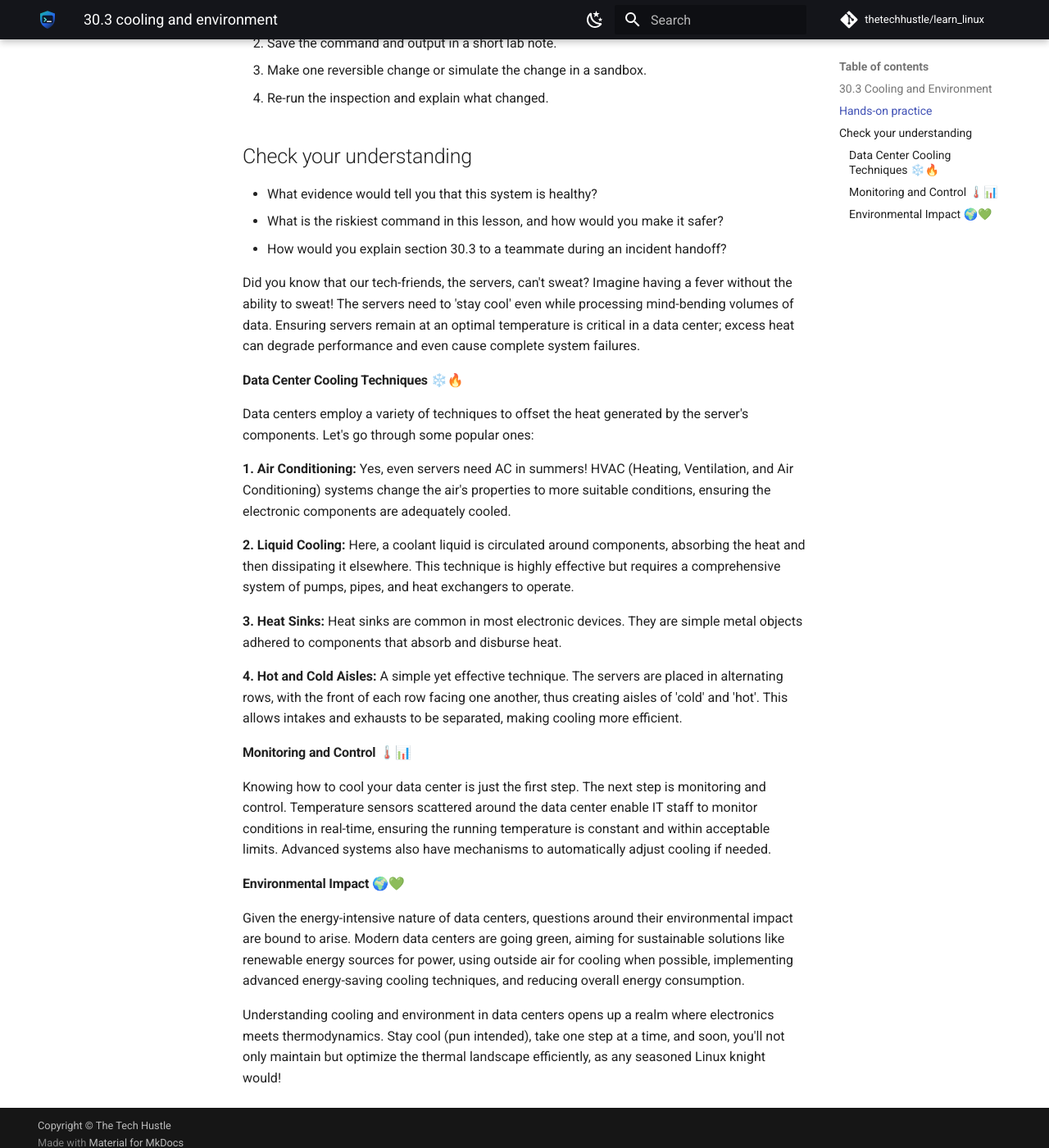
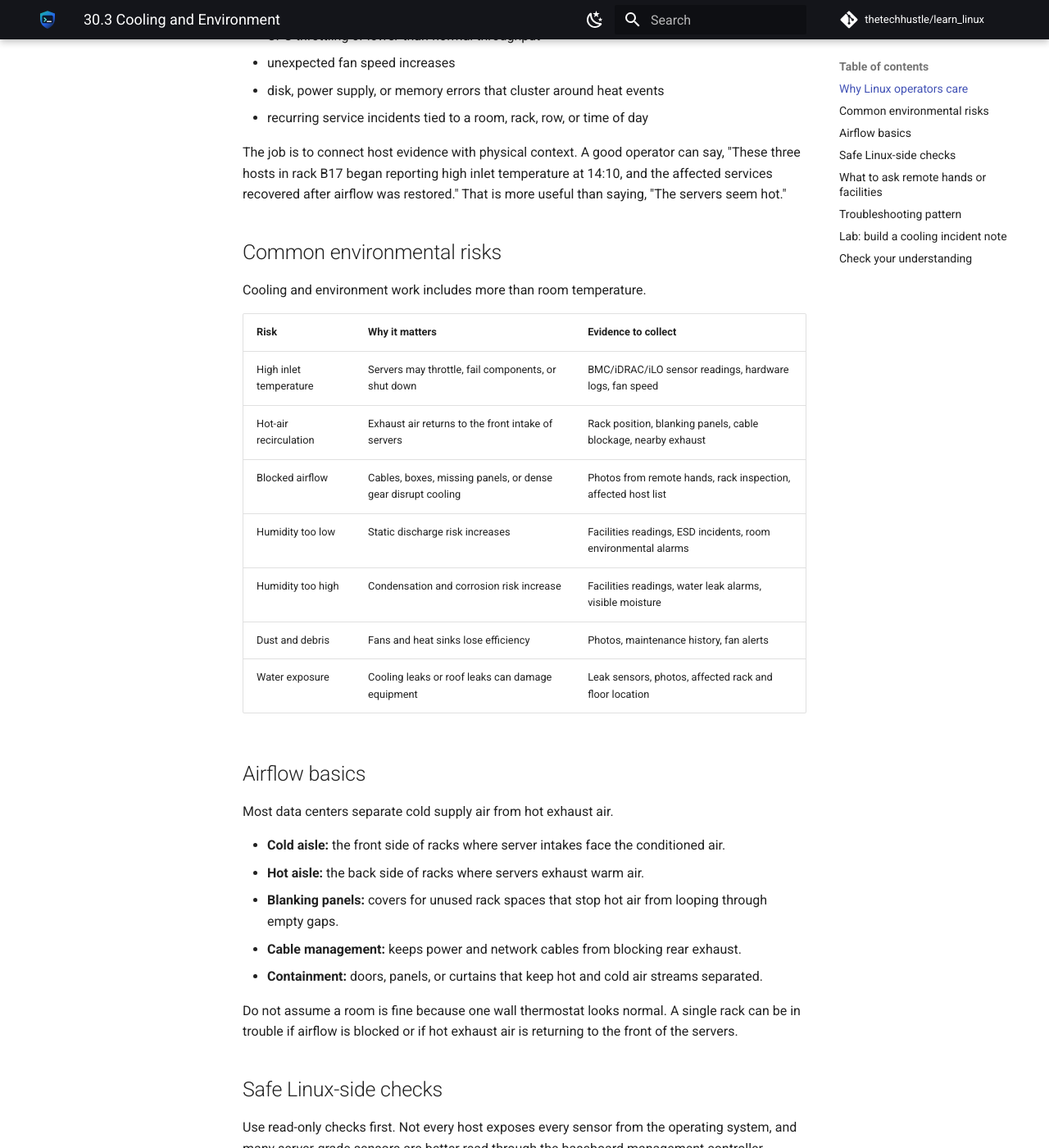
Before and after one commit to thetechhustle/learn_linux, an MkDocs documentation site: the page built from docs/lessons/30_data_center_basics/30.3_cooling_and_environment.md, in a window 1280 px wide and 1400 px high, scrolled down 795 px. Shown: the whole window at 82% size. Built offline with MkDocs 1.6.1 and Material for MkDocs 9.7.7, drawn with Linux system fonts in a browser that asks for light colours; comment, search, counter and statistics services are not loaded; some of the changed text lies outside the part shown.

Commit message:
Improve Chapter 30 cooling lesson (#277)
Co-authored-by: Jules Ai <jules@Juless-Air.ts.net lan>

````diff
--- a/docs/lessons/30_data_center_basics/30.3_cooling_and_environment.md
+++ b/docs/lessons/30_data_center_basics/30.3_cooling_and_environment.md
@@ -1,54 +1,139 @@
-### 30.3 Cooling and Environment
-
-
+# 30.3 Cooling and Environment
 
 !!! abstract "What you will learn"
-    - Explain where **30.3 Cooling and Environment** fits in day-to-day Linux operations.
-    - Use current Linux tooling to inspect, change, and verify the relevant system behavior.
-    - Connect the concept to a real operational scenario: a small office server closet growing into real infrastructure.
+    - Explain why cooling, airflow, humidity, dust, and water risk matter to Linux service reliability.
+    - Collect safe host-side evidence when a server may be thermally stressed.
+    - Write a clear remote-hands or facilities handoff for a cooling or environmental concern.
 
 !!! example "Field story"
-    Imagine a small office server closet growing into real infrastructure. Your job is not to memorize a command; it is to build a short evidence trail, choose a low-risk change, and prove whether the system improved.
+    A batch job slows down every afternoon. CPU graphs show reduced throughput, but nothing obvious changed in the application. A data center technician later reports that the rack sits near a failed floor tile damper and several servers are pulling warm exhaust air back into their front intakes.
 
 !!! success "Operator principle"
-    Power, cooling, physical security, and labeling are reliability features.
+    Cooling is not just a facilities detail. Heat, blocked airflow, water, dust, and humidity can turn a healthy Linux service into an intermittent incident.
 
-## Hands-on practice
+## Why Linux operators care
 
-Run these on a disposable VM, container, or lab machine unless the lesson explicitly says otherwise.
+Linux operators usually do not design the mechanical system for a data center, but they are often the first people to notice thermal trouble through symptoms:
 
-1. Inspect the current state with a read-only command related to this topic.
-2. Save the command and output in a short lab note.
-3. Make one reversible change or simulate the change in a sandbox.
-4. Re-run the inspection and explain what changed.
+- sudden hardware sensor alerts
+- CPU throttling or lower-than-normal throughput
+- unexpected fan speed increases
+- disk, power supply, or memory errors that cluster around heat events
+- recurring service incidents tied to a room, rack, row, or time of day
+
+The job is to connect host evidence with physical context. A good operator can say, "These three hosts in rack B17 began reporting high inlet temperature at 14:10, and the affected services recovered after airflow was restored." That is more useful than saying, "The servers seem hot."
+
+## Common environmental risks
+
+Cooling and environment work includes more than room temperature.
+
+| Risk | Why it matters | Evidence to collect |
+| --- | --- | --- |
+| High inlet temperature | Servers may throttle, fail components, or shut down | BMC/iDRAC/iLO sensor readings, hardware logs, fan speed |
+| Hot-air recirculation | Exhaust air returns to the front intake of servers | Rack position, blanking panels, cable blockage, nearby exhaust |
+| Blocked airflow | Cables, boxes, missing panels, or dense gear disrupt cooling | Photos from remote hands, rack inspection, affected host list |
+| Humidity too low | Static discharge risk increases | Facilities readings, ESD incidents, room environmental alarms |
+| Humidity too high | Condensation and corrosion risk increase | Facilities readings, water leak alarms, visible moisture |
+| Dust and debris | Fans and heat sinks lose efficiency | Photos, maintenance history, fan alerts |
+| Water exposure | Cooling leaks or roof leaks can damage equipment | Leak sensors, photos, affected rack and floor location |
+
+## Airflow basics
+
+Most data centers separate cold supply air from hot exhaust air.
+
+- **Cold aisle:** the front side of racks where server intakes face the conditioned air.
+- **Hot aisle:** the back side of racks where servers exhaust warm air.
+- **Blanking panels:** covers for unused rack spaces that stop hot air from looping through empty gaps.
+- **Cable management:** keeps power and network cables from blocking rear exhaust.
+- **Containment:** doors, panels, or curtains that keep hot and cold air streams separated.
+
+Do not assume a room is fine because one wall thermostat looks normal. A single rack can be in trouble if airflow is blocked or if hot exhaust air is returning to the front of the servers.
+
+## Safe Linux-side checks
+
+Use read-only checks first. Not every host exposes every sensor from the operating system, and many server-grade sensors are better read through the baseboard management controller.
+
+```bash
+# Kernel messages that may mention thermal, CPU, memory, disk, or hardware faults
+journalctl -k --since "2 hours ago" | grep -Ei 'thermal|temperature|throttl|mce|edac|fan|power|hardware'
+
+# CPU frequency and possible throttling context
+lscpu
+grep -H . /sys/devices/system/cpu/cpu*/cpufreq/scaling_cur_freq 2>/dev/null | head
+
+# Local sensor output if lm-sensors is installed and configured
+sensors
+
+# Recent hardware-related service logs on systemd hosts
+journalctl --since "2 hours ago" | grep -Ei 'thermal|temperature|fan|ipmi|bmc|mce|edac'
+```
+
+For physical servers, the best evidence often comes from the management controller:
+
+```bash
+# Examples only: command names vary by vendor and site tooling
+ipmitool sensor list
+ipmitool sel list
+racadm getsensorinfo
+```
+
+!!! warning "Do not make cooling incidents worse"
+    Avoid stress tests, benchmark loops, firmware updates, or unnecessary reboots on hardware that may already be overheating. Preserve evidence, reduce nonessential load if your runbook allows it, and coordinate with facilities or remote hands.
+
+## What to ask remote hands or facilities
+
+When you cannot see the rack, ask for specific observations.
+
+```text
+Cooling/environment check request
+
+Location:
+- Site:
+- Room/row/rack:
+- Affected hosts:
+
+Symptoms:
+- First observed time:
+- Host-side evidence:
+- Services affected:
+
+Please check:
+- Are front intakes facing the cold aisle?
+- Are blanking panels missing near the affected hosts?
+- Are cables or objects blocking front intake or rear exhaust?
+- Are nearby floor tiles, vents, or containment doors out of place?
+- Are fans unusually loud or showing amber LEDs?
+- Are there visible water, dust, or debris issues?
+- What are the local temperature and humidity readings near the rack?
+
+Requested evidence:
+- Photo of rack front
+- Photo of rack rear
+- Any facility alarm or sensor reading near the rack
+```
+
+## Troubleshooting pattern
+
+1. Confirm the scope: one host, one rack, one row, one room, or one service tier.
+2. Capture host evidence before making changes.
+3. Check whether symptoms correlate with time of day, workload, rack position, or facility alarms.
+4. Reduce risk: pause nonessential batch jobs or move traffic only if the service runbook allows it.
+5. Ask remote hands for physical evidence, not just "looks fine."
+6. Record the fix and verify recovery with the same metrics used to detect the problem.
+
+## Lab: build a cooling incident note
+
+Use a lab VM or a non-production host. You do not need to create a real heat problem.
+
+1. Run `journalctl -k --since "2 hours ago"` and save any hardware-related lines.
+2. Run `lscpu` and save CPU model and frequency information.
+3. If `sensors` exists, record the output. If it does not, write down that the host lacks OS-visible sensor data.
+4. Draft a remote-hands request using the template above.
+5. Add a short verification plan: what metric or log would prove the issue is resolved?
 
 ## Check your understanding
 
-- What evidence would tell you that this system is healthy?
-- What is the riskiest command in this lesson, and how would you make it safer?
-- How would you explain section 30.3 to a teammate during an incident handoff?
-
-
-Did you know that our tech-friends, the servers, can't sweat? Imagine having a fever without the ability to sweat! The servers need to 'stay cool' even while processing mind-bending volumes of data. Ensuring servers remain at an optimal temperature is critical in a data center; excess heat can degrade performance and even cause complete system failures.
-
-#### Data Center Cooling Techniques ❄️🔥
-
-Data centers employ a variety of techniques to offset the heat generated by the server's components. Let's go through some popular ones:
-
-**1. Air Conditioning:** Yes, even servers need AC in summers! HVAC (Heating, Ventilation, and Air Conditioning) systems change the air's properties to more suitable conditions, ensuring the electronic components are adequately cooled.
-
-**2. Liquid Cooling:** Here, a coolant liquid is circulated around components, absorbing the heat and then dissipating it elsewhere. This technique is highly effective but requires a comprehensive system of pumps, pipes, and heat exchangers to operate.
-
-**3. Heat Sinks:** Heat sinks are common in most electronic devices. They are simple metal objects adhered to components that absorb and disburse heat.
-
-**4. Hot and Cold Aisles:** A simple yet effective technique. The servers are placed in alternating rows, with the front of each row facing one another, thus creating aisles of 'cold' and 'hot'. This allows intakes and exhausts to be separated, making cooling more efficient.
-
-#### Monitoring and Control 🌡️📊
-
-Knowing how to cool your data center is just the first step. The next step is monitoring and control. Temperature sensors scattered around the data center enable IT staff to monitor conditions in real-time, ensuring the running temperature is constant and within acceptable limits. Advanced systems also have mechanisms to automatically adjust cooling if needed.
-
-#### Environmental Impact 🌍💚
-
-Given the energy-intensive nature of data centers, questions around their environmental impact are bound to arise. Modern data centers are going green, aiming for sustainable solutions like renewable energy sources for power, using outside air for cooling when possible, implementing advanced energy-saving cooling techniques, and reducing overall energy consumption.
-
-Understanding cooling and environment in data centers opens up a realm where electronics meets thermodynamics. Stay cool (pun intended), take one step at a time, and soon, you'll not only maintain but optimize the thermal landscape efficiently, as any seasoned Linux knight would!
+- Why can a single rack have cooling trouble even when the data center room temperature looks normal?
+- Which Linux-side evidence would make a thermal incident report more credible?
+- Why should you avoid stress tests during a suspected overheating event?
+- What details belong in a remote-hands request for a cooling issue?
````
